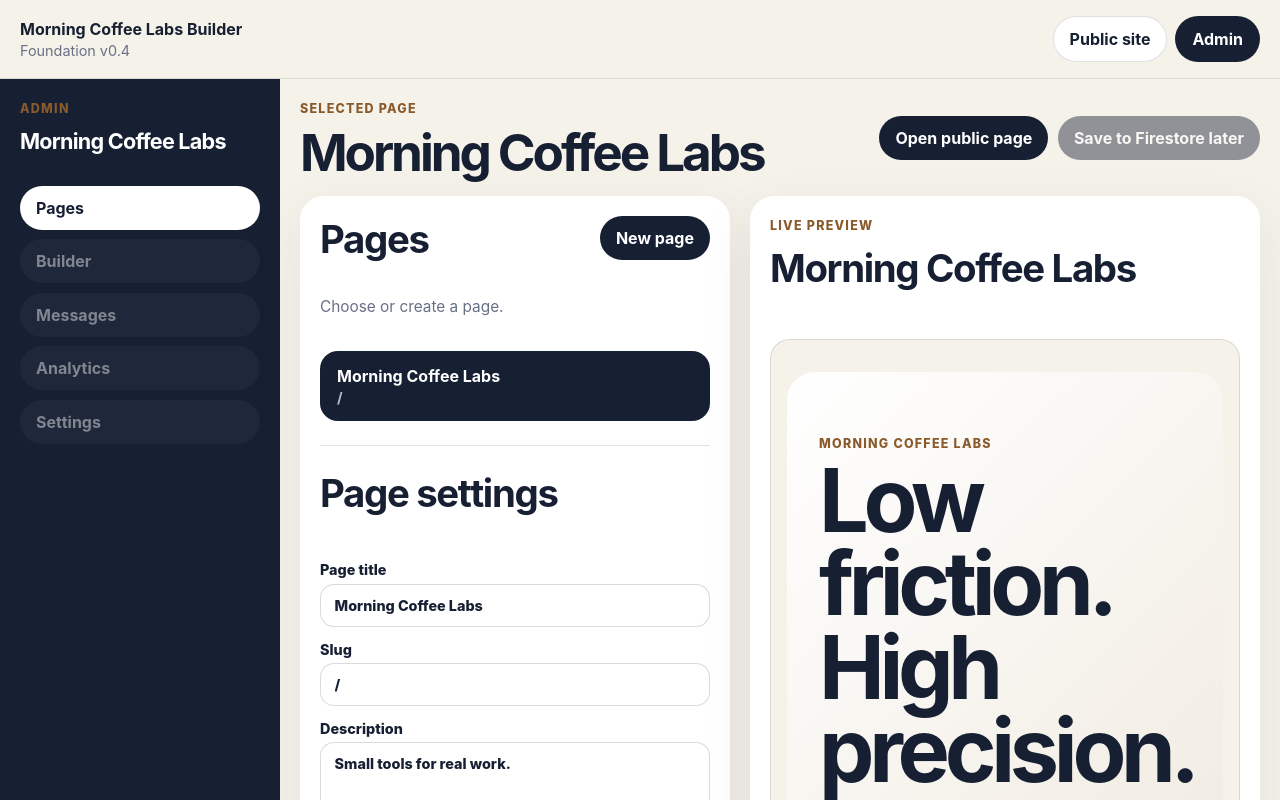
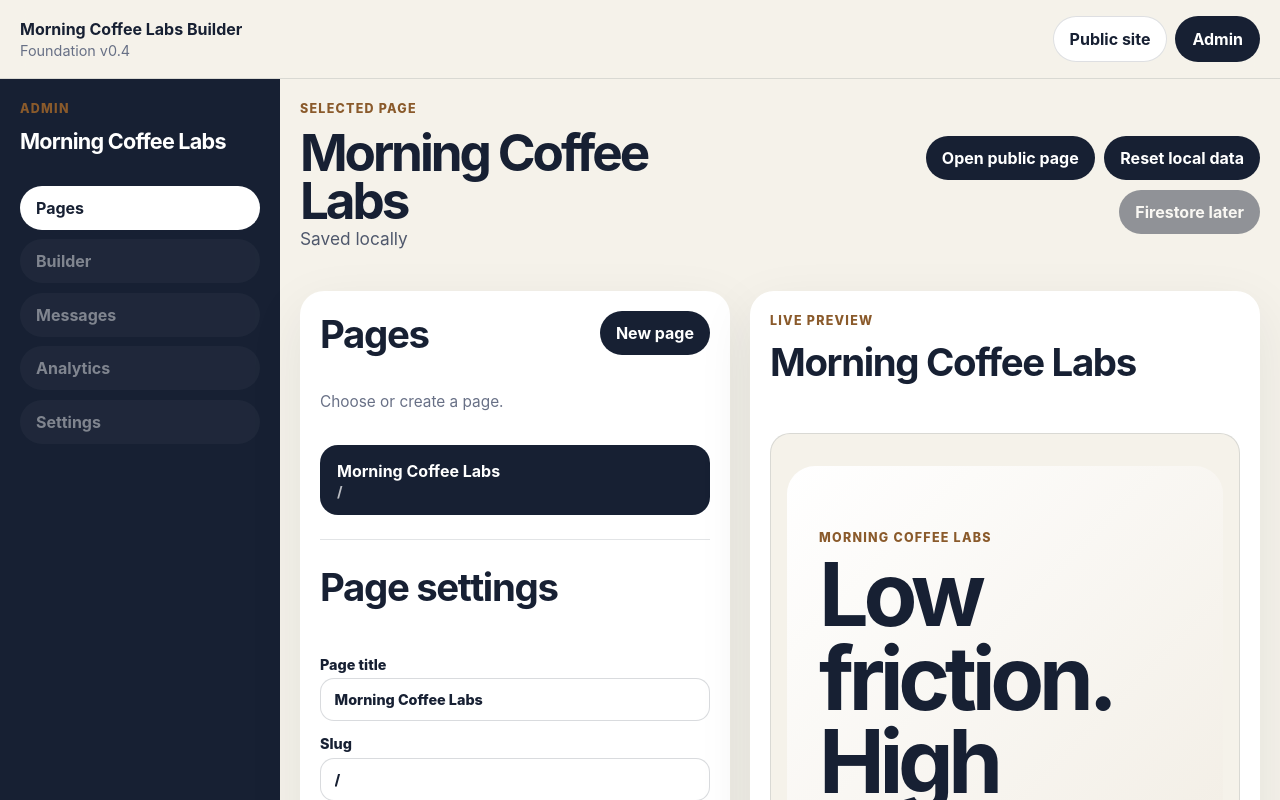
Before and after one commit to Tony-MCL/mcl-builder, a React (Vite) app: page / in a window 1280 px wide. Both pictures are taken after a click on the button "Admin". Shown: the top 800 px of the page. Built offline with nearby package versions, Linux system fonts and the light colour scheme.

Commit message:
Update AdminShell.tsx

```diff
--- a/src/admin/AdminShell.tsx
+++ b/src/admin/AdminShell.tsx
@@ -6,30 +6,43 @@ import type {
   SiteSectionType,
 } from "../types/site";
 
+type SaveStatus = "loaded" | "saving" | "saved" | "error";
+
 type AdminShellProps = {
   site: SiteData;
   selectedPage: SitePage;
   selectedPageId: string;
+  saveStatus: SaveStatus;
   onSelectPage: (pageId: string) => void;
   onCreatePage: () => void;
   onUpdatePage: (page: SitePage) => void;
   onAddSection: (type: SiteSectionType) => void;
   onUpdateSection: (section: SiteSection) => void;
   onOpenPublicPage: (slug: string) => void;
+  onResetLocalSite: () => void;
 };
 
 const sectionTypes: SiteSectionType[] = ["hero", "text", "cta"];
+
+function getSaveStatusLabel(status: SaveStatus) {
+  if (status === "saving") return "Saving locally...";
+  if (status === "saved") return "Saved locally";
+  if (status === "error") return "Local save failed";
+  return "Loaded from local storage";
+}
 
 export function AdminShell({
   site,
   selectedPage,
   selectedPageId,
+  saveStatus,
   onSelectPage,
   onCreatePage,
   onUpdatePage,
   onAddSection,
   onUpdateSection,
   onOpenPublicPage,
+  onResetLocalSite,
 }: AdminShellProps) {
   return (
     <div className="admin-shell">
@@ -53,13 +66,19 @@ export function AdminShell({
           <div>
             <p className="admin-label">Selected page</p>
             <h1>{selectedPage.title}</h1>
+            <p className={`save-status save-status-${saveStatus}`}>
+              {getSaveStatusLabel(saveStatus)}
+            </p>
           </div>
 
           <div className="admin-header-actions">
             <button onClick={() => onOpenPublicPage(selectedPage.slug)}>
               Open public page
             </button>
-            <button disabled>Save to Firestore later</button>
+            <button className="secondary-button" onClick={onResetLocalSite}>
+              Reset local data
+            </button>
+            <button disabled>Firestore later</button>
           </div>
         </header>
 
```
